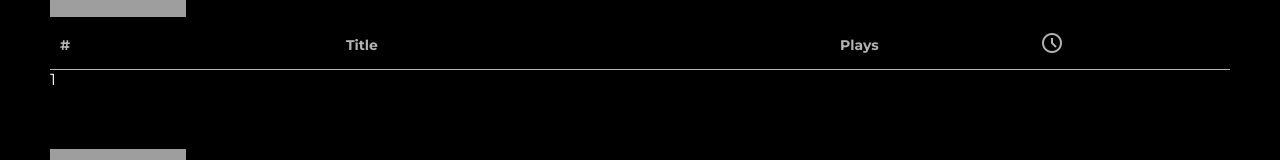
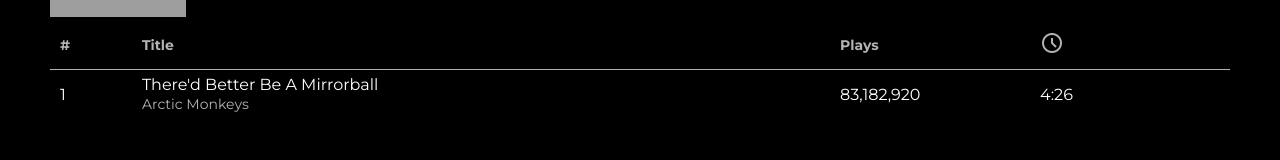
Before and after one commit to uchihasnd/React1, a React (Vite) app: page / in a window 1280 px wide. Shown: the part 626-786 px from the top of the page. Built offline with nearby package versions, Linux system fonts and the light colour scheme; grey boxes are pictures that could not be loaded.

Commit message:
Created components for song name/band name, plays and duration cells, more styles applied to cells

```diff
--- /dev/null
+++ b/src/components/DurationCell.jsx
@@ -0,0 +1,7 @@
+export default function DurationCell({ minutes, seconds }) {
+  return (
+    <td className="album-cell">
+      {minutes}:{seconds}
+    </td>
+  );
+}
--- /dev/null
+++ b/src/components/MillisecondsConverter.jsx
@@ -0,0 +1,7 @@
+import DurationCell from "./DurationCell";
+
+export default function MillisecondsConverter({ totalMilliseconds }) {
+  const minutes = Math.floor(totalMilliseconds / 60000);
+  const seconds = ((totalMilliseconds / 1000) % 60).toFixed(0).padStart(2, "0");
+  return <DurationCell minutes={minutes} seconds={seconds} />;
+}
--- /dev/null
+++ b/src/components/PlaycountCell.jsx
@@ -0,0 +1,3 @@
+export default function PlaycountCell({ playcount }) {
+  return <td className="album-cell">{playcount}</td>;
+}
--- /dev/null
+++ b/src/components/SongNameCell.jsx
@@ -0,0 +1,13 @@
+export default function SongNameCell({ songName, bandName }) {
+  return (
+    <td className="album-cell">
+      <a href="" className="a-link">
+        {songName}
+      </a>
+      <br></br>
+      <a href="" className="a-link">
+        <span className="band-name">{bandName}</span>
+      </a>
+    </td>
+  );
+}
--- a/src/components/TableData.jsx
+++ b/src/components/TableData.jsx
@@ -1,8 +1,13 @@
 import data from "../js/data";
+import DurationCell from "./DurationCell";
+import MillisecondsConverter from "./MillisecondsConverter";
+import PlaycountCell from "./PlaycountCell";
+import SongNameCell from "./SongNameCell";
 import TrackNumberCell from "./TrackNumberCell";
 
 export default function TableData() {
   const albums = data.artistUnion.discography.albums.items;
+  // const rowInfo = [];
 
   for (let i = 0; i < albums.length; i++) {
     const release = albums[i].releases.items[0].tracks.items;
@@ -10,18 +15,34 @@
     for (let index = 0; index < release.length; index++) {
       const trackNumbers = release[index];
       console.log(trackNumbers.track.trackNumber);
+      console.log(trackNumbers.track.name);
+      console.log(typeof trackNumbers.track.playcount);
+
       return (
         <>
           <TrackNumberCell track={trackNumbers.track.trackNumber} />
+          <SongNameCell
+            songName={trackNumbers.track.name}
+            bandName={trackNumbers.track.artists.items[0].profile.name}
+          />
+          <PlaycountCell
+            playcount={Number(trackNumbers.track.playcount).toLocaleString()}
+          />
+          <MillisecondsConverter
+            totalMilliseconds={trackNumbers.track.duration.totalMilliseconds}
+          />
         </>
       );
     }
-    // {
-    //   release.map(({ release }, index) => {
-    //     const trackNumber = release;
-    //     console.log(trackNumber);
-    //     return <TrackNumberCell key={index} track={trackNumber} />;
-    //   });
-    // }
+    // return (
+    //   // <TrackNumberCell track={trackNumbers.track.trackNumber} />
+    //   //   {
+    //   //   release.map(({ release }, index) => {
+    //   //     const trackNumber = release;
+    //   //     console.log(trackNumber);
+    //   //     return <TrackNumberCell key={index} track={trackNumber} />;
+    //   //   });
+    //   // }
+    // );
   }
 }
--- a/src/index.css
+++ b/src/index.css
@@ -213,6 +213,15 @@
   width: 100%;
 }
 
+.a-link {
+  color: var(--white);
+  text-decoration: none;
+}
+
+.a-link:hover {
+  text-decoration: underline;
+}
+
 .table-header-cell {
   padding: 10px;
 }
@@ -230,3 +239,21 @@
   width: 200px;
   margin: 0 40px;
 }
+
+.album-cell {
+  align-items: center;
+  padding: 5px 10px;
+}
+
+.row-album:hover {
+  background-color: rgba(255, 255, 255, 0.05);
+}
+
+.band-name {
+  color: var(--gray);
+  font-size: var(--font-size-small);
+}
+
+.band-name:hover {
+  color: var(--white);
+}
```
